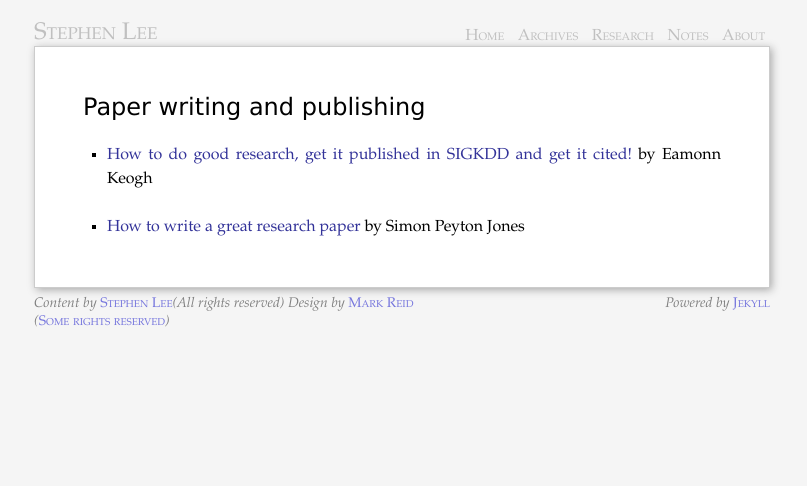
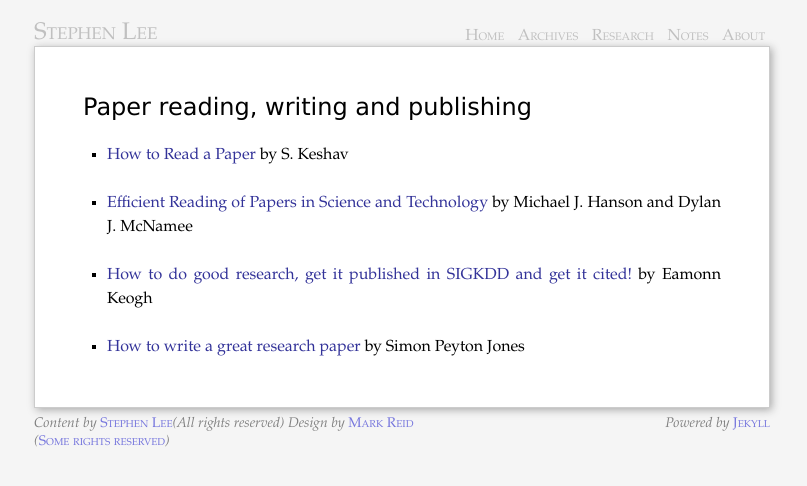
Before and after one commit to stephenLee/stephenlee.github.com, a Jekyll site: the page built from research/advice/index.markdown, in a window 1280 px wide. Shown: the top 486 px of the page, without its empty margins (238-1045 px from the left). Built offline with Jekyll 4.4.1, drawn with Linux system fonts in a browser that asks for light colours.

Commit message:
Updated research/advice/index.markdown

```diff
--- a/research/advice/index.markdown
+++ b/research/advice/index.markdown
@@ -5,7 +5,11 @@ layout: main
 
 ---
 
-# Paper writing and publishing
+# Paper reading, writing and publishing
+* [How to Read a Paper](http://blizzard.cs.uwaterloo.ca/keshav/home/Papers/data/07/paper-reading.pdf) by S. Keshav
+
+* [Efficient Reading of Papers in Science and Technology](http://www.cs.columbia.edu/~hgs/netbib/efficientReading.pdf) by Michael J. Hanson and Dylan J. McNamee
+
 * [How to do good research, get it published in SIGKDD and get it cited!](http://www.cs.ucr.edu/~eamonn/Keogh_SIGKDD09_tutorial.pdf) by Eamonn Keogh
 
 * [How to write a great research paper](http://research.microsoft.com/en-us/um/people/simonpj/papers/giving-a-talk/writing-a-paper-slides.pdf) by Simon Peyton Jones
```
